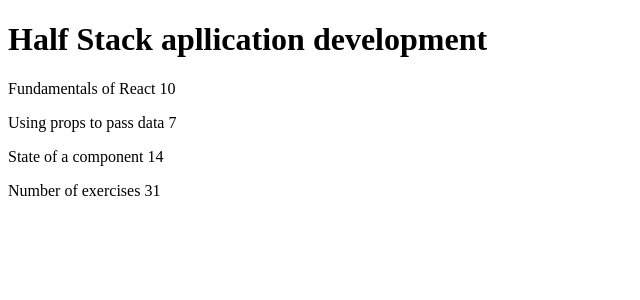
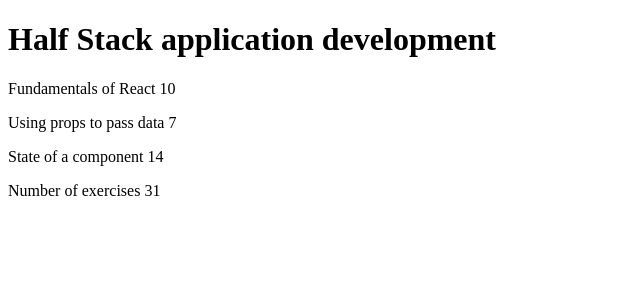
Before and after one commit to FormlessDuck/FullStackOpen-Exercises, a React (Vite) app in the folder Part_1/courseinfo/: page / in a window 1280 px wide. Shown: the top 300 px of the page, without its empty margins (0-640 px from the left). Built offline with nearby package versions, Linux system fonts and the light colour scheme.

Commit message:
fix typo

```diff
--- a/Part_1/courseinfo/src/App.jsx
+++ b/Part_1/courseinfo/src/App.jsx
@@ -29,7 +29,7 @@
 
 const App = () => {
   const course = {
-    name: 'Half Stack apllication development',
+    name: 'Half Stack application development',
     parts: [
     {
       name: 'Fundamentals of React',
```
